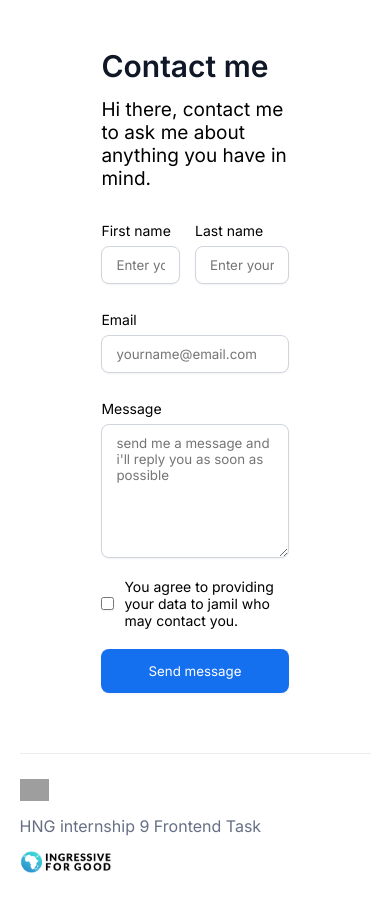
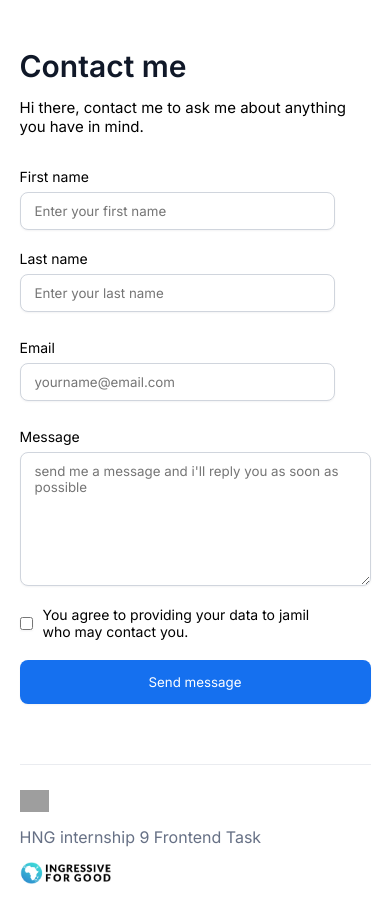
Before and after one commit to jamilu-jibrilla/profile, a React (Vite) app: page /contact in a window 390 px wide. Built offline with nearby package versions, Linux system fonts and the light colour scheme; grey boxes are pictures that could not be loaded.

Commit message:
feat: linked app to route to /contact page

```diff
--- a/src/App.jsx
+++ b/src/App.jsx
@@ -21,6 +21,7 @@ function App() {
                     <a className='links' id='book__python' href="https://books.zuri.team/python-for-beginners?ref_id=Jamil">Python Books</a>
                     <a className='links' id='pitch' href="https://background.zuri.team">Background Check for Coders</a>
                     <a className='links' id='book__design' href="https://books.zuri.team/design-rules">Design Books</a>
+                    <a className='links' id='contact' href="/contact">contact</a>
                     <div className="social_links">
                         <img src="/assets/slack.png" alt="slack icon" />
                         <img src="/assets/github.png" alt="github icon" />
--- a/src/components/Contact/Contact.css
+++ b/src/components/Contact/Contact.css
@@ -89,3 +89,21 @@ textarea {
     width: 100%;
 
 }
+
+@media screen and (max-width: 500px) {
+    .form div {
+        width: 90%;
+    }
+    h1 {
+        font-size: 25px;
+    }
+    .form .intro {
+        font-size: 15px;
+    }
+    .row1 {
+        display: block;
+    }
+    .label1 input{
+        margin-bottom: 20px !important;
+    }
+}
--- a/src/components/Contact/Contact.jsx
+++ b/src/components/Contact/Contact.jsx
@@ -10,27 +10,29 @@ function Contact() {
                     <form>
                         <div className="row1">
                             <label className="label1"> First name <br />
-                                <input type="text" placeholder="Enter your first name" />
+                                <input id="first_name" type="text" placeholder="Enter your first name" />
                             </label>
 
                             <label> Last name <br />
-                                <input type="text" placeholder="Enter your last name" />
+                                <input id="last_name" type="text" placeholder="Enter your last name" />
                             </label> <br />
                         </div>
                         <div className="row2">
                             <label> Email <br />
-                                <input type="text" placeholder="yourname@email.com" />
+                                <input id="email" type="text" placeholder="yourname@email.com" />
                             </label> <br />
                         </div>
 
-                        <label className="text_area"> Message <br />
+                        <label id="message" className="text_area"> Message <br />
                             <textarea name="" id="" cols="30" rows="7" placeholder="send me a message and i'll reply you as soon as possible"></textarea>
                         </label>
+
                         <div className="accept_terms">
                             <input type="checkbox" />
                             <p>You agree to providing your data to jamil who may contact you.</p>
                         </div>
-                        <button className="submit">Send message</button>
+
+                        <button id="btn_submit" className="submit">Send message</button>
                     </form>
                 </div>
             </div>
```
